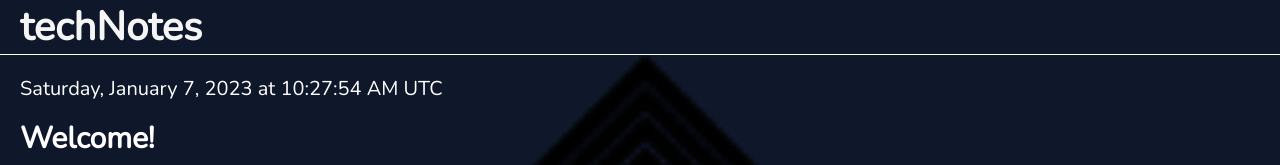
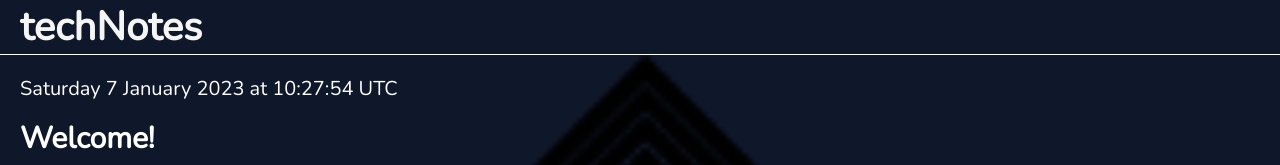
Before and after one commit to Cyrus-0101/digisticky-notes, a React (Vite) app: page /dash in a window 1280 px wide. Shown: the top 165 px of the page. Built offline with nearby package versions, Linux system fonts and the light colour scheme.

Commit message:
Fixed time format to UK formatting

```diff
--- a/src/features/auth/Welcome.jsx
+++ b/src/features/auth/Welcome.jsx
@@ -2,7 +2,7 @@ import { Link } from "react-router-dom";
 
 const Welcome = () => {
   const date = new Date();
-  const today = new Intl.DateTimeFormat("en-US", {
+  const today = new Intl.DateTimeFormat("en-UK", {
     dateStyle: "full",
     timeStyle: "long",
   }).format(date);
```
